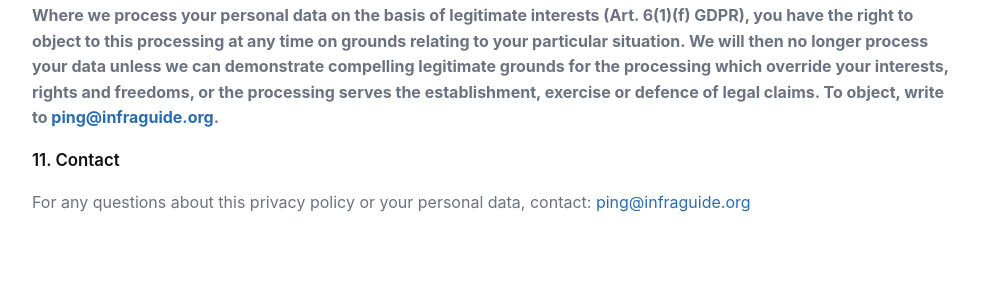
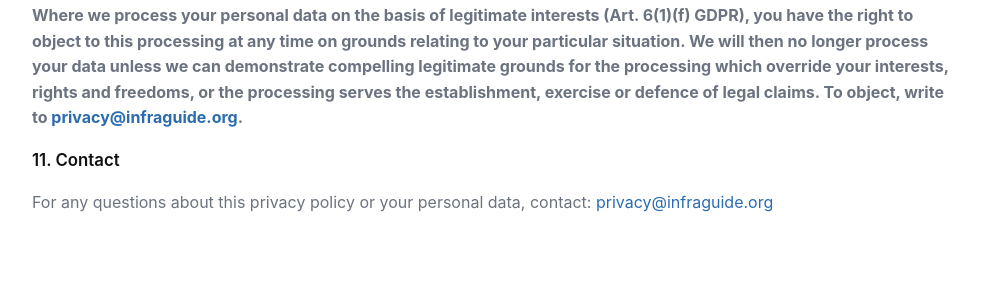
Before and after one commit to codecap/infraguide, a Jekyll site: the page built from privacy/index.md, in a window 1280 px wide and 900 px high, scrolled down 2221 px. Shown: the part 436-737 px from the top of the window, without its empty margins (148-1131 px from the left). Built offline with Jekyll 4.4.1, drawn with Linux system fonts in a browser that asks for light colours; comment, search, counter and statistics services are not loaded; some of the changed text lies outside the part shown.

Commit message:
upd: privacy policy contact email
Co-Authored-By: Claude Sonnet 5.5 <noreply@anthropic.com>

```diff
--- a/privacy/index.md
+++ b/privacy/index.md
@@ -16,7 +16,7 @@ sitemap: false
   Mergenthalerallee 73-75<br>
   65760 Eschborn<br>
   Germany<br>
-  Email: <a href="mailto:ping@infraguide.org">ping@infraguide.org</a><br>
+  Email: <a href="mailto:privacy@infraguide.org">privacy@infraguide.org</a><br>
   Phone: +49 6196 204 55 80
   </p>
   <p>
@@ -188,13 +188,13 @@ sitemap: false
   process your data unless we can demonstrate compelling legitimate grounds for
   the processing which override your interests, rights and freedoms, or the
   processing serves the establishment, exercise or defence of legal claims. To
-  object, write to <a href="mailto:ping@infraguide.org">ping@infraguide.org</a>.
+  object, write to <a href="mailto:privacy@infraguide.org">privacy@infraguide.org</a>.
   </strong>
   </p>
 
   <h2>11. Contact</h2>
   <p>
   For any questions about this privacy policy or your personal data, contact:
-  <a href="mailto:ping@infraguide.org">ping@infraguide.org</a>
+  <a href="mailto:privacy@infraguide.org">privacy@infraguide.org</a>
   </p>
 </div>
```
